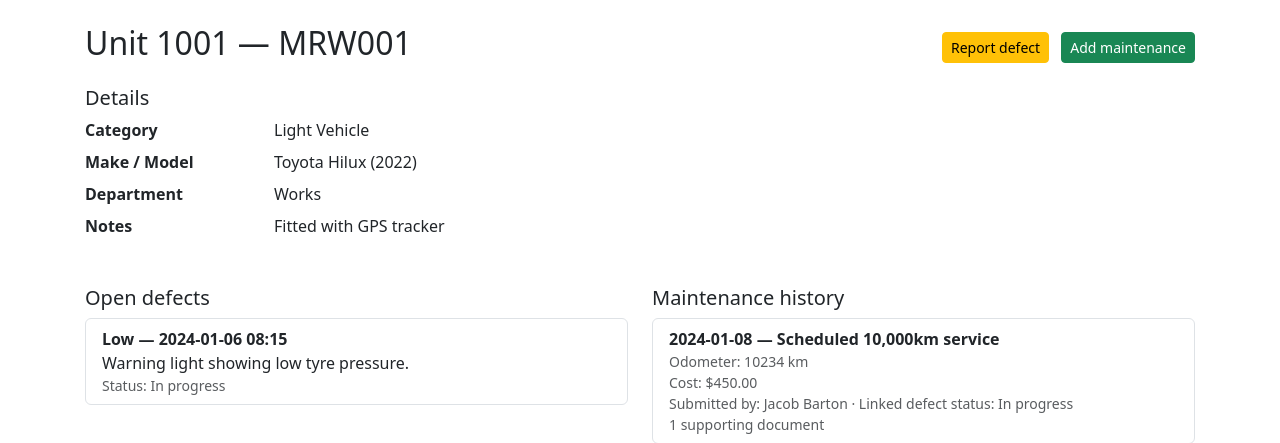
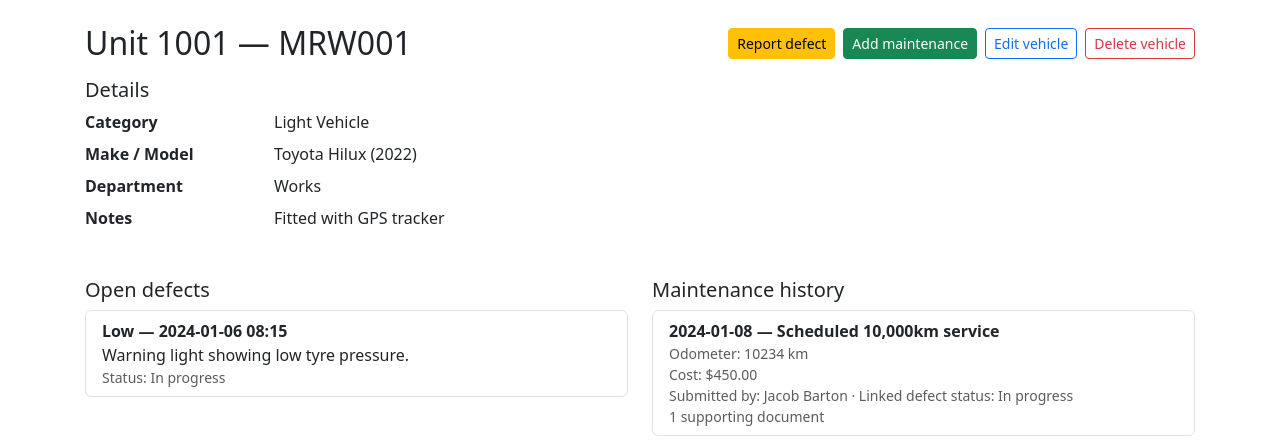
Before and after one commit to jacobbarton1/mylga, a Django app: page /fleet/vehicles/1/ in a window 1280 px wide. Shown: the part 56-499 px from the top of the page. Run offline with Django 4.2, Linux system fonts and the light colour scheme; a user stored in the database is signed in; data comes from the database, SQL or seed files in the repository; both versions use the stored data as it was after the commit.

Commit message:
added FleetAdmin group for permissions

```diff
--- /dev/null
+++ b/fleet/permissions.py
@@ -0,0 +1,21 @@
+from functools import wraps
+
+from django.core.exceptions import PermissionDenied
+
+FLEET_ADMIN_GROUP = "FleetAdmin"
+
+
+def user_is_fleet_admin(user):
+    if not user.is_authenticated:
+        return False
+    return user.is_superuser or user.groups.filter(name=FLEET_ADMIN_GROUP).exists()
+
+
+def fleet_admin_required(view_func):
+    @wraps(view_func)
+    def _wrapped(request, *args, **kwargs):
+        if not user_is_fleet_admin(request.user):
+            raise PermissionDenied
+        return view_func(request, *args, **kwargs)
+
+    return _wrapped
--- a/fleet/urls.py
+++ b/fleet/urls.py
@@ -8,6 +8,8 @@ urlpatterns = [
     path("", views.vehicle_list, name="vehicle_list"),
     path("vehicles/new/", views.vehicle_create, name="vehicle_create"),
     path("vehicles/<int:pk>/", views.vehicle_detail, name="vehicle_detail"),
+    path("vehicles/<int:pk>/edit/", views.vehicle_update, name="vehicle_update"),
+    path("vehicles/<int:pk>/delete/", views.vehicle_delete, name="vehicle_delete"),
     path(
         "vehicles/<int:vehicle_pk>/defects/new/",
         views.defect_create,
--- a/fleet/views.py
+++ b/fleet/views.py
@@ -3,12 +3,18 @@ from django.shortcuts import get_object_or_404, redirect, render
 
 from .forms import DefectReportForm, MaintenanceRecordForm, VehicleForm
 from .models import DefectReport, MaintenanceEvidence, MaintenanceRecord, Vehicle
+from .permissions import fleet_admin_required, user_is_fleet_admin
 
 
 @login_required
 def vehicle_list(request):
     vehicles = Vehicle.objects.all()
-    return render(request, "fleet/vehicle_list.html", {"vehicles": vehicles})
+    can_manage = user_is_fleet_admin(request.user)
+    return render(
+        request,
+        "fleet/vehicle_list.html",
+        {"vehicles": vehicles, "can_manage_fleet": can_manage},
+    )
 
 
 @login_required
@@ -18,14 +24,21 @@ def vehicle_detail(request, pk):
     maintenance = vehicle.maintenance_records.select_related(
         "submitted_by", "defect_report"
     ).prefetch_related("evidence_documents")
+    can_manage = user_is_fleet_admin(request.user)
     return render(
         request,
         "fleet/vehicle_detail.html",
-        {"vehicle": vehicle, "defects": defects, "maintenance_records": maintenance},
+        {
+            "vehicle": vehicle,
+            "defects": defects,
+            "maintenance_records": maintenance,
+            "can_manage_fleet": can_manage,
+        },
     )
 
 
 @login_required
+@fleet_admin_required
 def vehicle_create(request):
     if request.method == "POST":
         form = VehicleForm(request.POST)
@@ -34,7 +47,43 @@ def vehicle_create(request):
             return redirect("fleet:vehicle_detail", pk=vehicle.pk)
     else:
         form = VehicleForm()
-    return render(request, "fleet/vehicle_form.html", {"form": form})
+    return render(
+        request,
+        "fleet/vehicle_form.html",
+        {"form": form, "form_title": "Add vehicle"},
+    )
+
+
+@login_required
+@fleet_admin_required
+def vehicle_update(request, pk):
+    vehicle = get_object_or_404(Vehicle, pk=pk)
+    if request.method == "POST":
+        form = VehicleForm(request.POST, instance=vehicle)
+        if form.is_valid():
+            form.save()
+            return redirect("fleet:vehicle_detail", pk=vehicle.pk)
+    else:
+        form = VehicleForm(instance=vehicle)
+    return render(
+        request,
+        "fleet/vehicle_form.html",
+        {"form": form, "form_title": "Edit vehicle", "submit_label": "Update vehicle"},
+    )
+
+
+@login_required
+@fleet_admin_required
+def vehicle_delete(request, pk):
+    vehicle = get_object_or_404(Vehicle, pk=pk)
+    if request.method == "POST":
+        vehicle.delete()
+        return redirect("fleet:vehicle_list")
+    return render(
+        request,
+        "fleet/vehicle_confirm_delete.html",
+        {"vehicle": vehicle},
+    )
 
 
 @login_required
@@ -63,10 +112,16 @@ def defect_detail(request, pk):
         ),
         pk=pk,
     )
-    return render(request, "fleet/defect_detail.html", {"defect": defect})
+    can_manage = user_is_fleet_admin(request.user)
+    return render(
+        request,
+        "fleet/defect_detail.html",
+        {"defect": defect, "can_manage_fleet": can_manage},
+    )
 
 
 @login_required
+@fleet_admin_required
 def defect_update(request, pk):
     defect = get_object_or_404(DefectReport, pk=pk)
     if request.method == "POST":
@@ -88,6 +143,7 @@ def defect_update(request, pk):
 
 
 @login_required
+@fleet_admin_required
 def maintenance_create(request, vehicle_pk=None):
     vehicle = None
     if vehicle_pk is not None:
@@ -106,7 +162,11 @@ def maintenance_create(request, vehicle_pk=None):
             return redirect("fleet:vehicle_detail", pk=record.vehicle.pk)
     else:
         form = MaintenanceRecordForm(initial=initial, vehicle=vehicle)
-    return render(request, "fleet/maintenance_form.html", {"form": form})
+    return render(
+        request,
+        "fleet/maintenance_form.html",
+        {"form": form, "form_title": "Add maintenance record"},
+    )
 
 
 @login_required
@@ -117,10 +177,16 @@ def maintenance_detail(request, pk):
         ).prefetch_related("evidence_documents__uploaded_by"),
         pk=pk,
     )
-    return render(request, "fleet/maintenance_detail.html", {"record": record})
+    can_manage = user_is_fleet_admin(request.user)
+    return render(
+        request,
+        "fleet/maintenance_detail.html",
+        {"record": record, "can_manage_fleet": can_manage},
+    )
 
 
 @login_required
+@fleet_admin_required
 def maintenance_update(request, pk):
     record = get_object_or_404(MaintenanceRecord, pk=pk)
     vehicle = record.vehicle
--- a/templates/fleet/defect_detail.html
+++ b/templates/fleet/defect_detail.html
@@ -3,8 +3,10 @@
 {% block content %}
 <div class="d-flex justify-content-between align-items-center mb-3">
   <h2>Defect for Unit {{ defect.vehicle.unit_number|floatformat:"0" }}</h2>
-  <div>
-    <a href="{% url 'fleet:defect_update' defect.pk %}" class="btn btn-warning btn-sm me-2">Edit defect</a>
+  <div class="d-flex gap-2">
+    {% if can_manage_fleet %}
+    <a href="{% url 'fleet:defect_update' defect.pk %}" class="btn btn-warning btn-sm">Edit defect</a>
+    {% endif %}
     <a href="{% url 'fleet:vehicle_detail' defect.vehicle.pk %}" class="btn btn-outline-secondary btn-sm">Back to vehicle</a>
   </div>
 </div>
--- a/templates/fleet/maintenance_detail.html
+++ b/templates/fleet/maintenance_detail.html
@@ -3,8 +3,10 @@
 {% block content %}
 <div class="d-flex justify-content-between align-items-center mb-3">
   <h2>Maintenance on {{ record.date|date:"Y-m-d" }}</h2>
-  <div>
-    <a href="{% url 'fleet:maintenance_update' record.pk %}" class="btn btn-success btn-sm me-2">Edit record</a>
+  <div class="d-flex gap-2">
+    {% if can_manage_fleet %}
+    <a href="{% url 'fleet:maintenance_update' record.pk %}" class="btn btn-success btn-sm">Edit record</a>
+    {% endif %}
     <a href="{% url 'fleet:vehicle_detail' record.vehicle.pk %}" class="btn btn-outline-secondary btn-sm">Back to vehicle</a>
   </div>
 </div>
--- a/templates/fleet/vehicle_detail.html
+++ b/templates/fleet/vehicle_detail.html
@@ -1,15 +1,23 @@
 {% extends "base.html" %}
 
 {% block content %}
-<div class="d-flex justify-content-between align-items-center mb-3">
-  <h2>Unit {{ vehicle.unit_number|floatformat:"0" }} — {{ vehicle.registration }}</h2>
-  <div>
-    <a href="{% url 'fleet:defect_create_for_vehicle' vehicle.pk %}" class="btn btn-warning btn-sm me-2">
+<div class="d-flex flex-wrap justify-content-between align-items-center mb-3 gap-2">
+  <h2 class="mb-0">Unit {{ vehicle.unit_number|floatformat:"0" }} — {{ vehicle.registration }}</h2>
+  <div class="d-flex flex-wrap gap-2">
+    <a href="{% url 'fleet:defect_create_for_vehicle' vehicle.pk %}" class="btn btn-warning btn-sm">
       Report defect
     </a>
+    {% if can_manage_fleet %}
     <a href="{% url 'fleet:maintenance_create_for_vehicle' vehicle.pk %}" class="btn btn-success btn-sm">
       Add maintenance
     </a>
+    <a href="{% url 'fleet:vehicle_update' vehicle.pk %}" class="btn btn-outline-primary btn-sm">
+      Edit vehicle
+    </a>
+    <a href="{% url 'fleet:vehicle_delete' vehicle.pk %}" class="btn btn-outline-danger btn-sm">
+      Delete vehicle
+    </a>
+    {% endif %}
   </div>
 </div>
 
--- a/templates/fleet/vehicle_form.html
+++ b/templates/fleet/vehicle_form.html
@@ -1,10 +1,12 @@
 {% extends "base.html" %}
 
 {% block content %}
-<h2 class="mb-3">Add vehicle</h2>
+<h2 class="mb-3">{{ form_title|default:"Add vehicle" }}</h2>
 <form method="post" class="card card-body">
   {% csrf_token %}
   {{ form.as_p }}
-  <button type="submit" class="btn btn-primary">Save</button>
+  <button type="submit" class="btn btn-primary">
+    {{ submit_label|default:"Save vehicle" }}
+  </button>
 </form>
 {% endblock %}
```
Also changed, not shown: fixtures/accounts.json (+20 -1 lines), templates/fleet/vehicle_confirm_delete.html (added, +14 -0 lines), templates/fleet/vehicle_list.html (+11 -1 lines), README.md, accounts/migrations/0002_create_fleet_admin_group.py (added).
